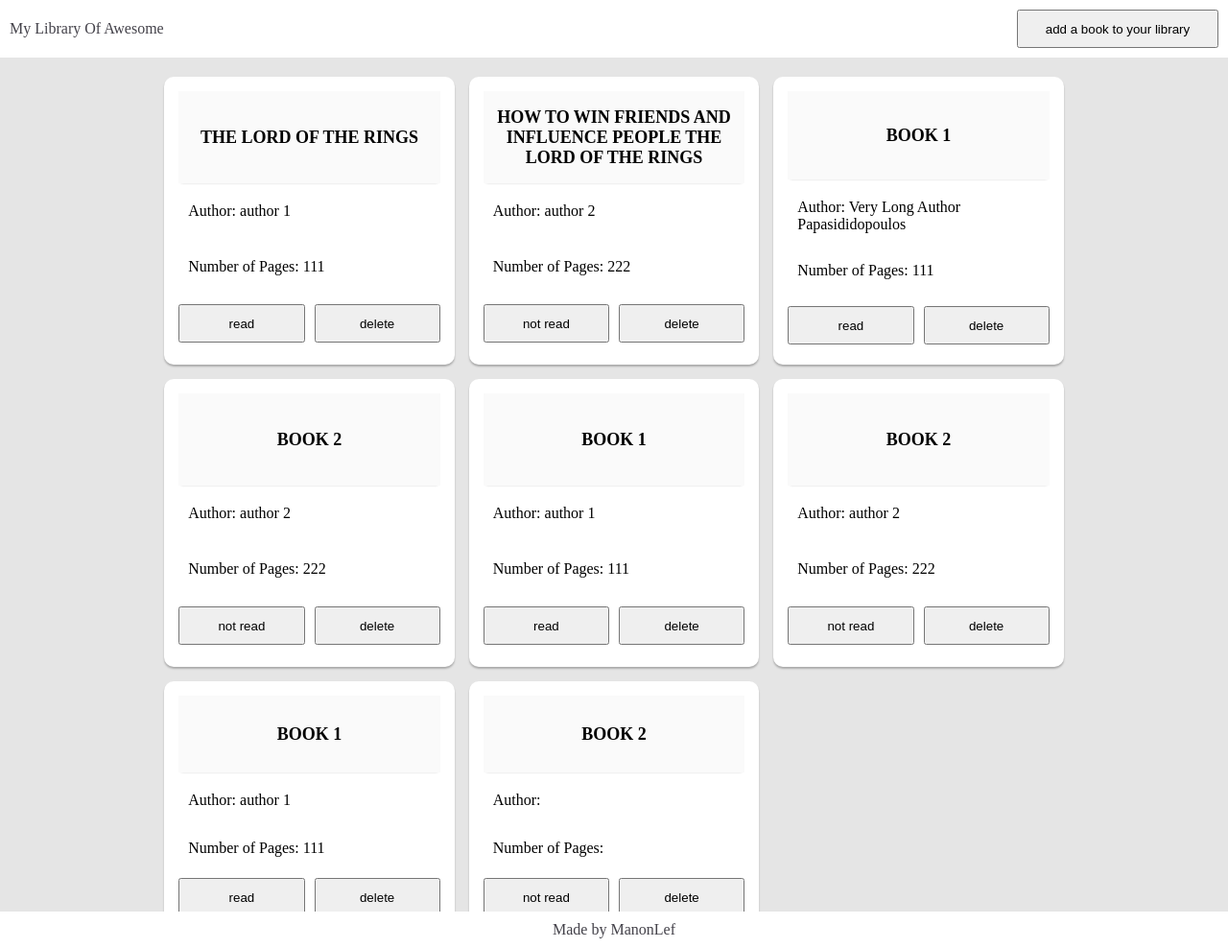
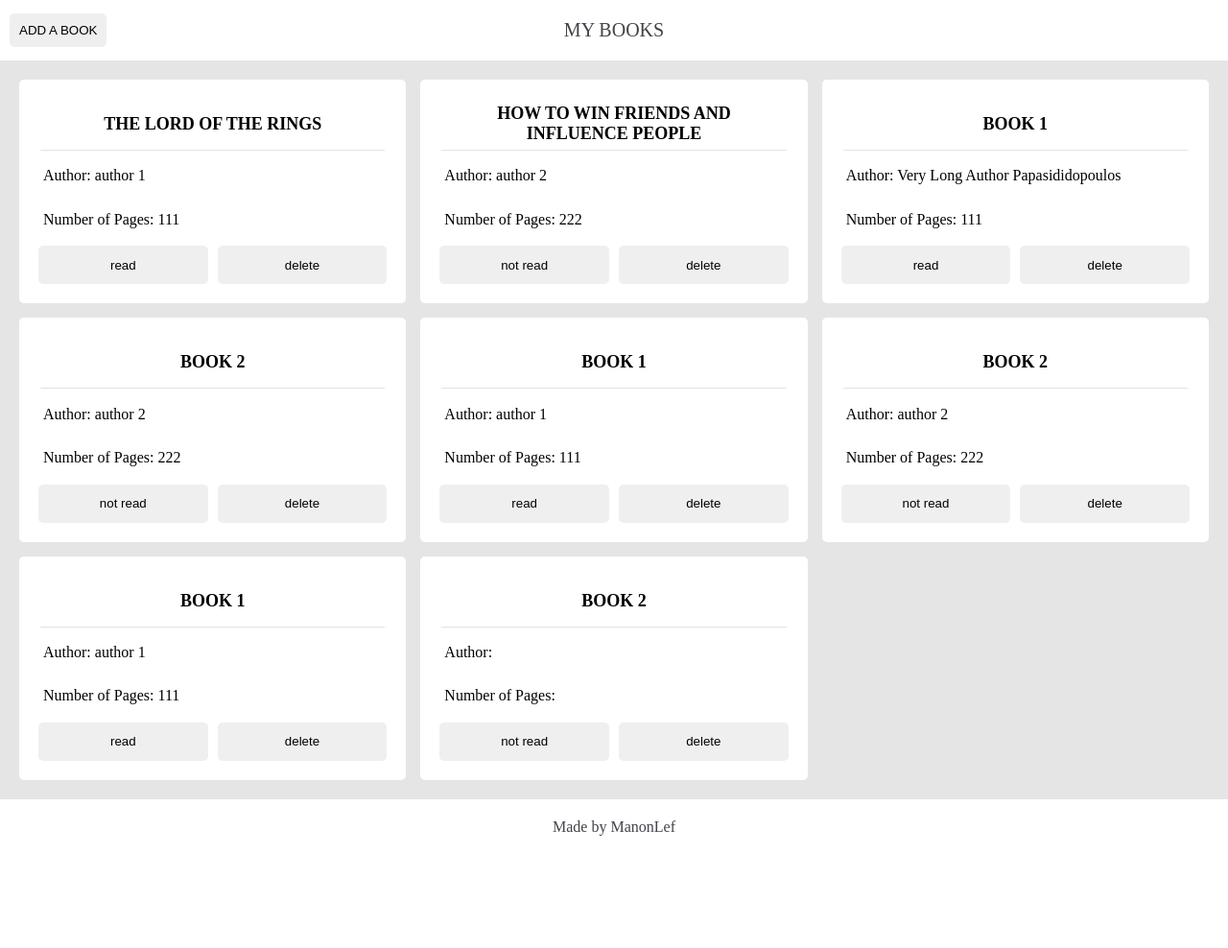
Before and after one commit to ManonLef/Library-Project, a website: page index.html in a window 1280 px wide. Shown: the whole page at 96% size. After the commit the page ends 891 px from the top, so only its background shows below. Drawn offline with Linux system fonts and the light colour scheme.

Commit message:
add flat design

```diff
--- a/index.html
+++ b/index.html
@@ -11,8 +11,8 @@
   <body>
     <div class="grid-container">
       <div class="header">
-        <header>My Library Of Awesome</header>
-        <button id="add-book">add a book to your library</button>
+        <header>My Books</header>
+        <button id="add-book">ADD A BOOK</button>
       </div>
       <div id="books-container"></div>
       <div hidden class="form-container">
@@ -37,7 +37,7 @@
               <option value="false">no</option>
             </select>
           </div>
-          <button type="submit" id="submit-book">Add Book</button>
+          <button type="submit" id="submit-book">SUBMIT BOOK</button>
         </form>
       </div>
       <footer>Made by ManonLef</footer>
--- a/script.js
+++ b/script.js
@@ -26,19 +26,19 @@
     bookCard.className = "bookcard";
     // fill bookcard
     const titleDiv = document.createElement("div");
-    titleDiv.className = "title";
+    titleDiv.className = "book-title";
     const title = document.createTextNode(Book.title);
     titleDiv.appendChild(title);
     bookCard.appendChild(titleDiv);
 
     const authorDiv = document.createElement("div");
-    authorDiv.className = "author";
+    authorDiv.className = "book-author";
     const author = document.createTextNode("Author: " + Book.author);
     authorDiv.appendChild(author);
     bookCard.appendChild(authorDiv);
 
     const pagesDiv = document.createElement("div");
-    pagesDiv.className = "pages";
+    pagesDiv.className = "book-pages";
     const pages = document.createTextNode("Number of Pages: " + Book.pages);
     pagesDiv.appendChild(pages);
     bookCard.appendChild(pagesDiv);
@@ -131,7 +131,7 @@
 
 addBookToLibrary("The Lord of The Rings", "author 1", 111, "true");
 addBookToLibrary(
-  "How To Win Friends And Influence People The Lord of The Rings",
+  "How To Win Friends And Influence People",
   "author 2",
   222,
   "false"
--- a/style.css
+++ b/style.css
@@ -7,8 +7,6 @@
   width: 100%;
 }
 
-/* styling */
-
 .grid-container {
   display: grid;
   grid-template-rows: auto 1fr auto;
@@ -16,20 +14,38 @@
   position: relative;
 }
 
+button {
+  border: none;
+  border-radius: 5px;
+}
+
 .header {
   background-color: white;
   color: #44424a;
+  padding: 20px;
+  display: flex;
+  align-items: center;
+  justify-content: space-evenly;
+}
+
+header {
+  text-align: center;
+  font-size: 20px;
+  text-transform: uppercase;
+}
+
+.header > button {
   padding: 10px;
-  display: grid;
-  grid-template-columns: 5fr 1fr;
-  align-items: center;
+  position: absolute;
+  left: 10px;
 }
+
 
 #books-container {
   background-color: rgb(229, 229, 229);
   display: grid;
-  grid-template-columns: repeat(auto-fit, minmax(300px, 0.25fr));
-  grid-template-rows: repeat(auto-fit, minmax(300px, 0.5fr));
+  grid-template-columns: repeat(auto-fit, minmax(300px, 0.5fr));
+  grid-template-rows: repeat(auto-fit, minmax(200px, 0.5fr));
   justify-content: center;
   gap: 15px;
   padding: 20px;
@@ -37,40 +53,41 @@
 
 .bookcard {
   background-color: white;
-  padding: 15px;
-  border-radius: 10px;
-  box-shadow: 0px 2px 2px rgb(171, 171, 171);
+  padding: 20px;
+  border-radius: 5px;
   display: grid;
   grid-template-columns: 1fr 1fr;
-  grid-template-rows: 2fr 1fr 1fr 1fr ;
-  justify-content: space-evenly;
+  grid-template-rows: 1.5fr 1fr 1fr 1fr;
   gap: 10px;
 }
 
 /*title */
-.bookcard > div:nth-child(1) {
+.book-title {
   display: flex;
   align-items: center;
   justify-content: center;
   font-size: 18px;
   font-weight: 800;
   text-transform: uppercase;
-  box-shadow: 0px 2px 3px -3px rgb(171, 171, 171);
-  background-color: rgb(250, 250, 250);
+  box-shadow: 0px 2px 2px -2px rgb(171, 171, 171);
   text-align: center;
 }
 
-.bookcard>div:nth-child(1),
-.bookcard>div:nth-child(2),
-.bookcard>div:nth-child(3) {
+.book-title,
+.book-author,
+.book-pages {
   grid-column: 1/-1;
-  padding: 10px;
+  display: grid;
+  align-items: center;
+  padding: 0px 5px 0px 5px;
 }
 
-button {
+.bookcard > button {
+  align-self: center;
   height: 40px;
 }
 
+/* form */
 .form-container {
   background-color: pink;
   border-radius: 15px;
@@ -98,10 +115,11 @@
   opacity: 40%;
 }
 
+/* footer */
 footer {
   background-color: white;
   color: #44424a;
-  padding: 10px;
+  padding: 20px;
   display: flex;
   justify-content: space-around;
 }
```
